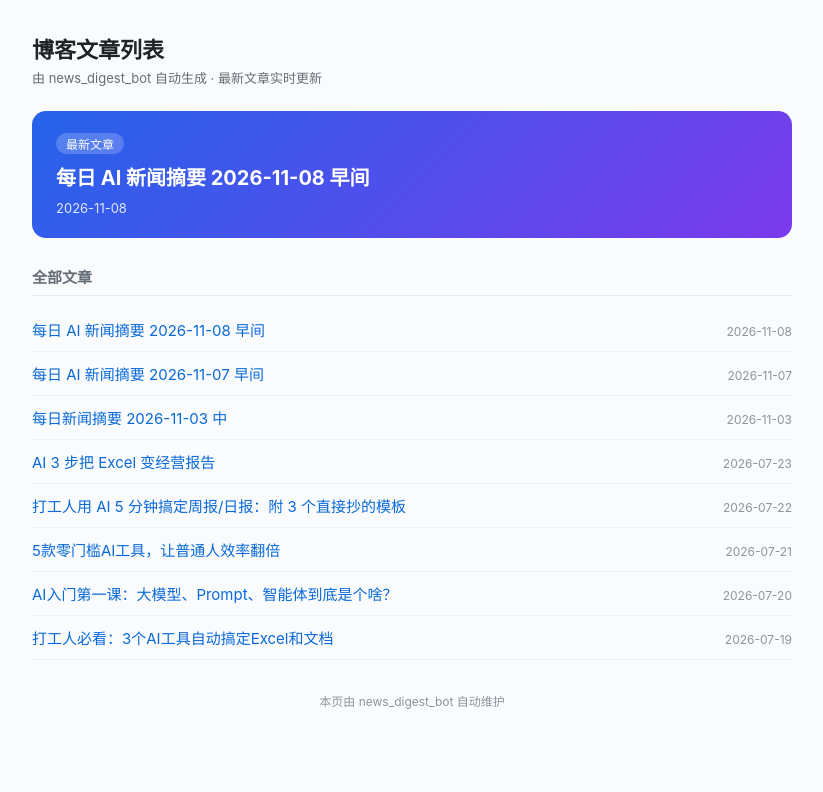
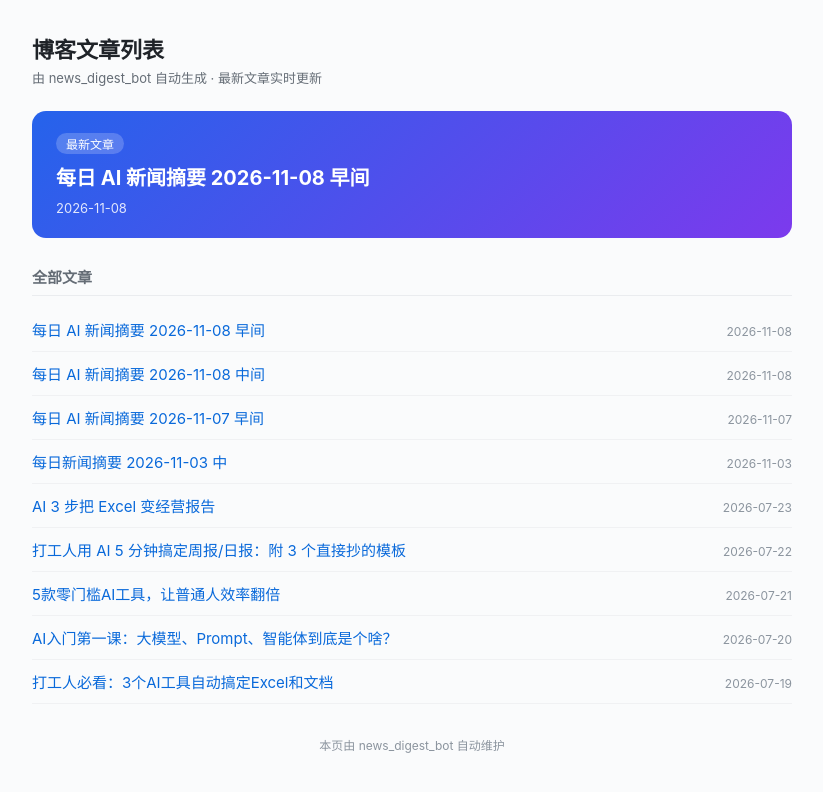
Before and after one commit to xiaoxiaoxiacom/xiaoxiaoxiacom.github.io, a Jekyll site: the page index.html, which Jekyll copies as it is, in a window 1280 px wide. Shown: the top 792 px of the page, without its empty margins (228-1051 px from the left). Built offline with Jekyll 4.4.1, drawn with Linux system fonts in a browser that asks for light colours.

Commit message:
auto: update index.html

```diff
--- a/index.html
+++ b/index.html
@@ -34,6 +34,7 @@
   <h2>全部文章</h2>
   <ul>
       <li><a href="https://ai.miki.vip/2026/11/08/ai-news-2026-11-08-morning/">每日 AI 新闻摘要 2026-11-08 早间</a><span class="date">2026-11-08</span></li>
+      <li><a href="https://ai.miki.vip/2026/11/08/ai-news-2026-11-08-noon/">每日 AI 新闻摘要 2026-11-08 中间</a><span class="date">2026-11-08</span></li>
       <li><a href="https://ai.miki.vip/2026/11/07/ai-news-2026-11-07-morning/">每日 AI 新闻摘要 2026-11-07 早间</a><span class="date">2026-11-07</span></li>
       <li><a href="https://ai.miki.vip/2026/11/03/ai-news-2026-11-03-noon/">每日新闻摘要 2026-11-03 中</a><span class="date">2026-11-03</span></li>
       <li><a href="https://ai.miki.vip/2026/07/23/ai-excel-to-report/">AI 3 步把 Excel 变经营报告</a><span class="date">2026-07-23</span></li>
```
